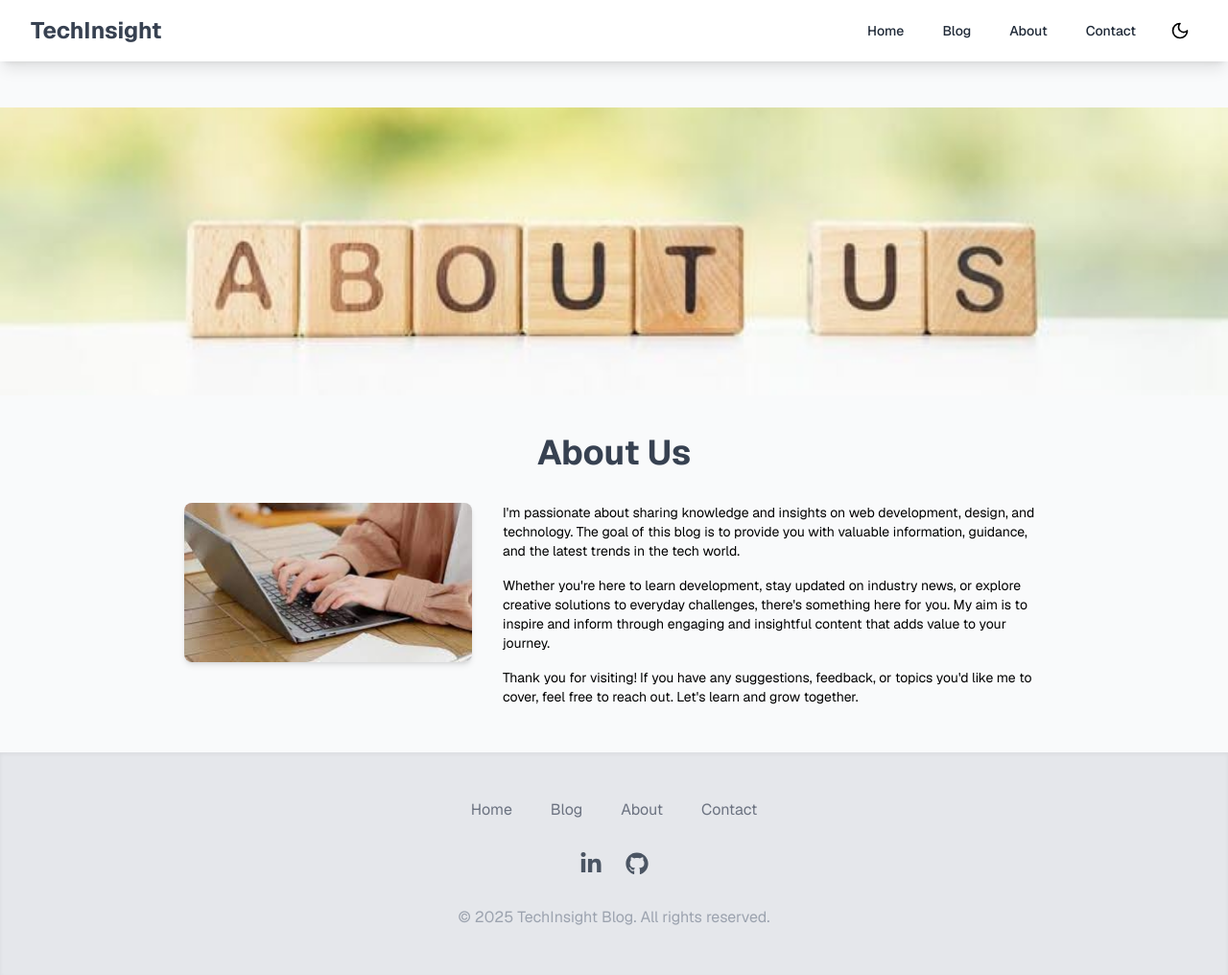
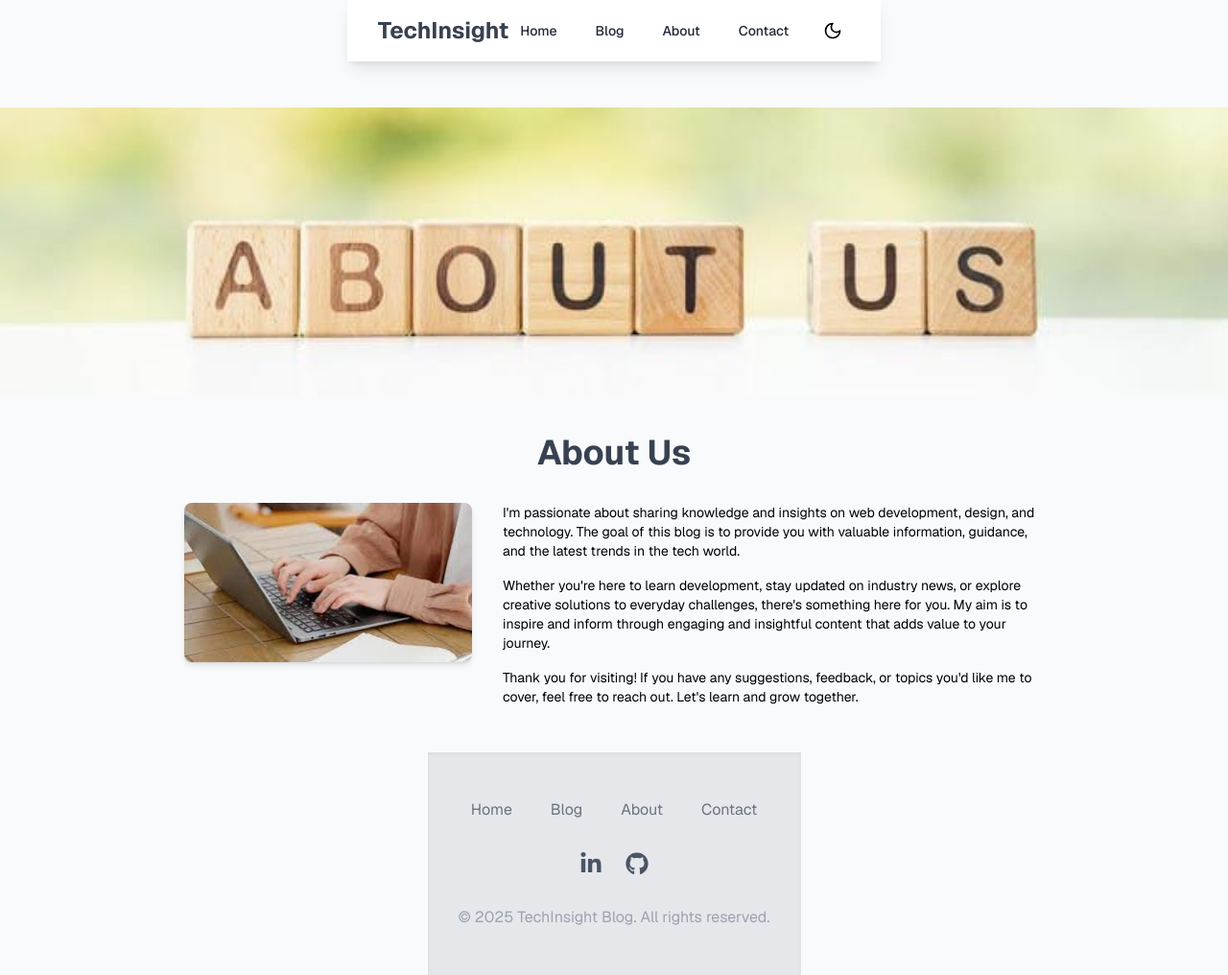
Before and after one commit to AreebaSadiq23/nextjs-blog-web, a Next.js app: page /about in a window 1280 px wide. Shown: the whole page at 96% size. Built offline with nearby package versions, Linux system fonts and the light colour scheme.

Commit message:
update file

```diff
--- a/src/app/about/page.tsx
+++ b/src/app/about/page.tsx
@@ -7,7 +7,7 @@ const About: React.FC = () => {
     <Layout>
       {/* Banner Image */}
       <div
-        className="relative w-full h-[400px] sm:h-[300px] xs:h-[200px] bg-cover bg-center"
+        className="relative w-full h-[400px] sm:h-[300px] xs:h-[200px] bg-cover bg-center max-w-screen-2xl mx-auto"
         style={{ backgroundImage: "url(/images/about.jpeg)" }}
       ></div>
 
--- a/src/app/components/Footer.tsx
+++ b/src/app/components/Footer.tsx
@@ -3,7 +3,7 @@ import { FaGithub, FaLinkedinIn } from "react-icons/fa";
 
 export default function Footer() {
   return (
-    <footer className="bg-gray-200 dark:bg-zinc-700 shadow-inner">
+    <footer className="bg-gray-200 dark:bg-zinc-700 shadow-inner max-w-screen-2xl mx-auto">
       <div className="max-w-4xl mx-auto py-12 px-4 sm:px-6 lg:px-8">
         <nav
           className="-mx-5 -my-2 flex flex-wrap justify-center"
--- a/src/app/components/Navbar.tsx
+++ b/src/app/components/Navbar.tsx
@@ -8,7 +8,7 @@ export default function Navbar() {
   const [isOpen, setIsOpen] = useState(false);
 
   return (
-    <nav className="bg-white dark:bg-zinc-700 shadow-lg">
+    <nav className="bg-white dark:bg-zinc-700 shadow-lg max-w-screen-2xl mx-auto">
       <div className="max-w-7xl mx-auto px-4 sm:px-6 lg:px-8">
         <div className="flex justify-between h-16">
           <div className="flex items-center">
--- a/src/app/contact/page.tsx
+++ b/src/app/contact/page.tsx
@@ -5,7 +5,7 @@ export default function Contact() {
     <Layout>
       {/* Banner Image */}
       <div
-        className="relative w-full h-[400px] sm:h-[300px] xs:h-[200px] bg-cover bg-center"
+        className="relative w-full h-[400px] sm:h-[300px] xs:h-[200px] bg-cover bg-center "
         style={{ backgroundImage: "url(/images/contact.jpg)" }}
       ></div>
 
```
